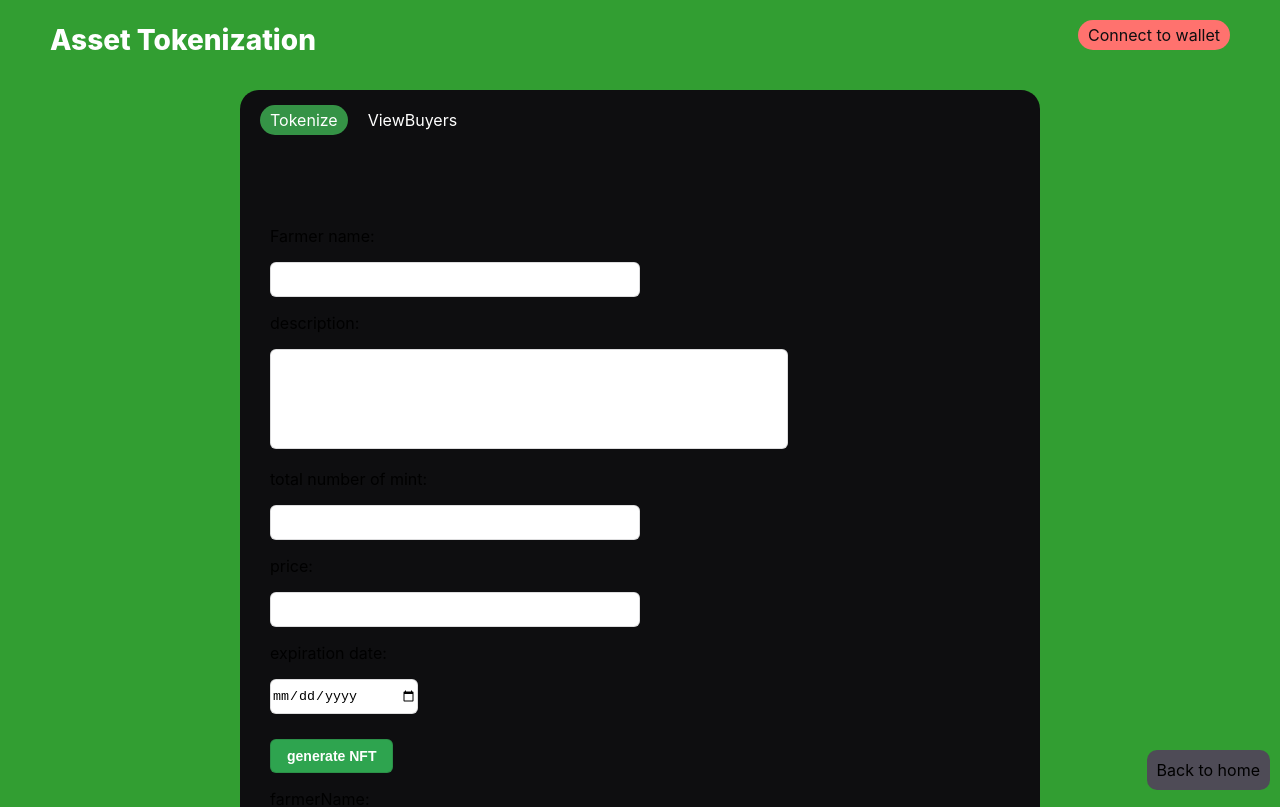
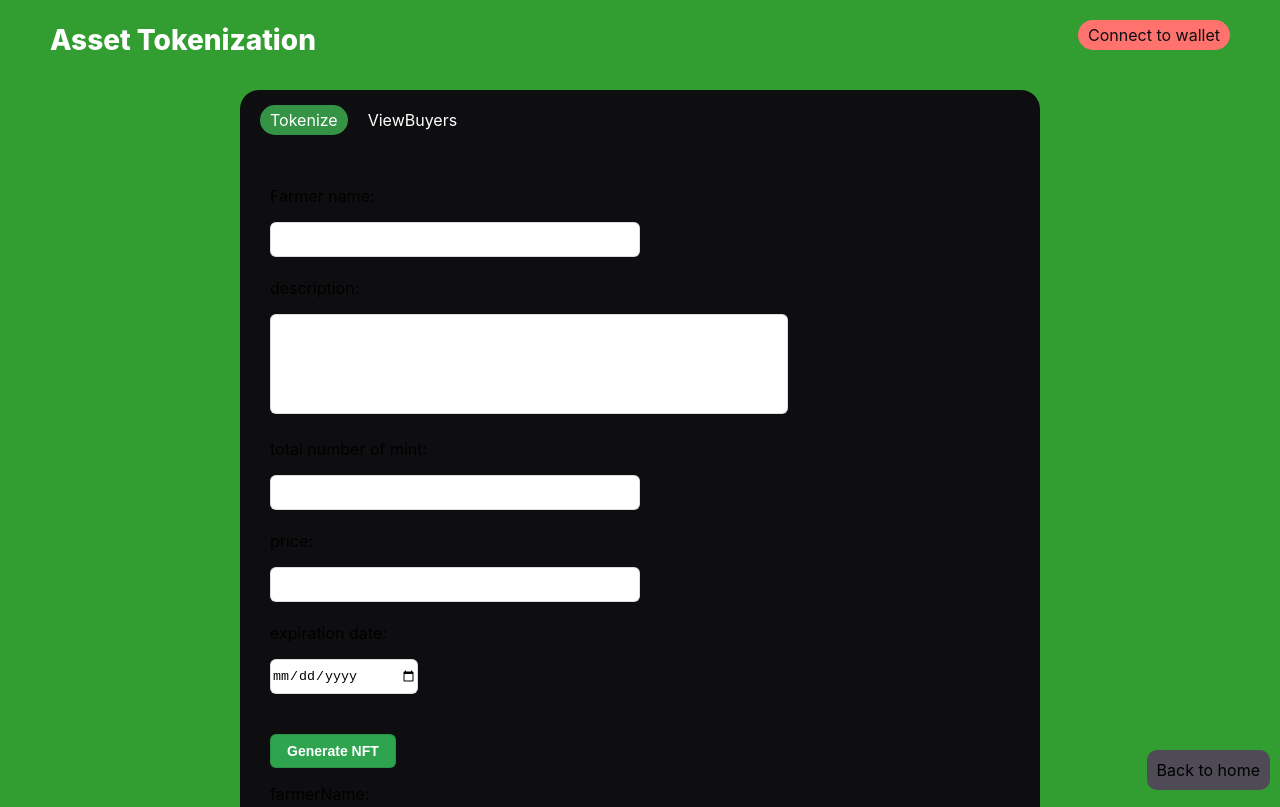
Before and after one commit to unchain-tech/AVAX-Asset-Tokenization, a Next.js app in the folder client/: page /FarmerPage in a window 1280 px wide. Shown: the top 807 px of the page. Built offline with nearby package versions, Linux system fonts and the light colour scheme.

Commit message:
refactor

```diff
--- /dev/null
+++ b/client/components/Button/ActionButton.module.css
@@ -0,0 +1,17 @@
+
+.button {
+  background-color: #2ea44f;
+  border: 1px solid rgba(27, 31, 35, .15);
+  border-radius: 6px;
+  color: #fff;
+  font-size: 14px;
+  font-weight: 600;
+  line-height: 20px;
+  padding: 6px 16px;
+  position: relative;
+  text-align: center;
+}
+
+.button:hover {
+  background-color: #2c974b;
+}
--- /dev/null
+++ b/client/components/Button/ActionButton.tsx
@@ -0,0 +1,14 @@
+import styles from "./ActionButton.module.css";
+
+type Props = {
+  title: string;
+  onClick: () => void;
+};
+
+export default function ActionButton({ title, onClick }: Props) {
+  return (
+    <button className={styles.button} onClick={() => onClick()}>
+      {title}
+    </button>
+  );
+}
--- a/client/components/Container/FarmerContainer.module.css
+++ b/client/components/Container/FarmerContainer.module.css
@@ -5,7 +5,6 @@
 .selectTab {
     margin: 0px auto;
     width: 800px;
-    height: 80px;
     display: flex;
     margin: 0px 1;
     margin-top: 10px;
@@ -36,7 +35,6 @@
 .tabBody {
     margin: 0px auto;
     width: 800px;
-    padding-top: 10px;
     background-color: #0e0e10;
     border-radius: 0px 0px 19px 19px;
     border-top: 0px;
--- a/client/components/Form/ListNftForm.module.css
+++ b/client/components/Form/ListNftForm.module.css
@@ -1,4 +1,4 @@
-.container {
+.center {
   display: flex;
   justify-content: center;
 }
--- a/client/components/Form/TokenizeForm.module.css
+++ b/client/components/Form/TokenizeForm.module.css
@@ -27,23 +27,10 @@
   padding: 30px;
 }
 
-.submit_field {
-  padding-top: 25px;
+.field {
+  padding-top: 5px;
 }
 
-.submit_button {
-  background-color: #2ea44f;
-  border: 1px solid rgba(27, 31, 35, .15);
-  border-radius: 6px;
-  color: #fff;
-  font-size: 14px;
-  font-weight: 600;
-  line-height: 20px;
-  padding: 6px 16px;
-  position: relative;
-  text-align: center;
+.field_button {
+  padding-top: 40px;
 }
-
-.submit_button:hover {
-  background-color: #2c974b;
-}
--- a/client/components/Form/TokenizeForm.tsx
+++ b/client/components/Form/TokenizeForm.tsx
@@ -4,6 +4,7 @@ import CurrentAccountContext from "../../context/CurrentAccountProvider";
 import { useContract } from "../../hooks/useContract";
 import { validAmount } from "../../utils/validAmount";
 import { ethers } from "ethers";
+import ActionButton from "../Button/ActionButton";
 
 export default function TokenizeForm() {
   const [currentAccount] = useContext(CurrentAccountContext);
@@ -125,13 +126,11 @@ export default function TokenizeForm() {
             onChange={(e) => setExpirationDate(e.target.value)}
           />
         </div>
-        <div className={styles.submit_field}>
-          <button
-            className={styles.submit_button}
+        <div className={styles.field_button}>
+          <ActionButton
+            title={"Generate NFT"}
             onClick={() => onClickGenerateNFT()}
-          >
-            generate NFT
-          </button>
+          />
         </div>
       </form>
       <p>farmerName: {farmerName}</p>
```
Also changed, not shown: client/components/Form/ListNftForm.tsx (+55 -30 lines).
